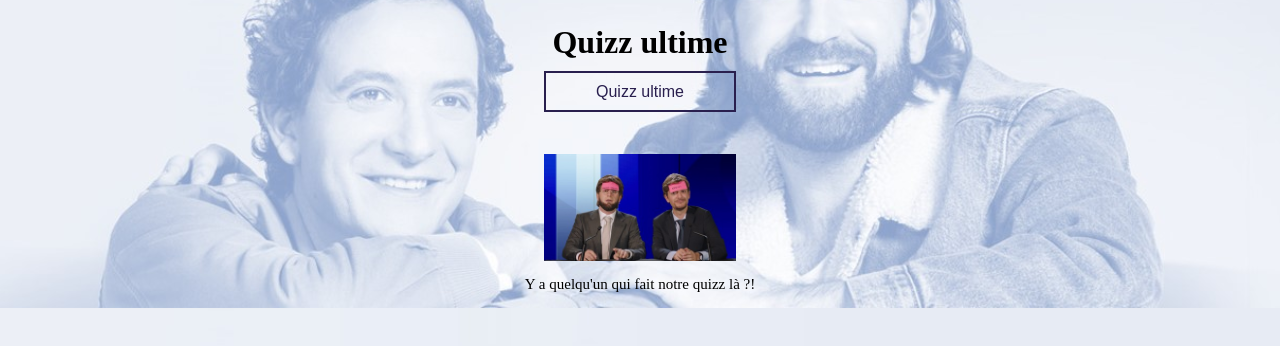
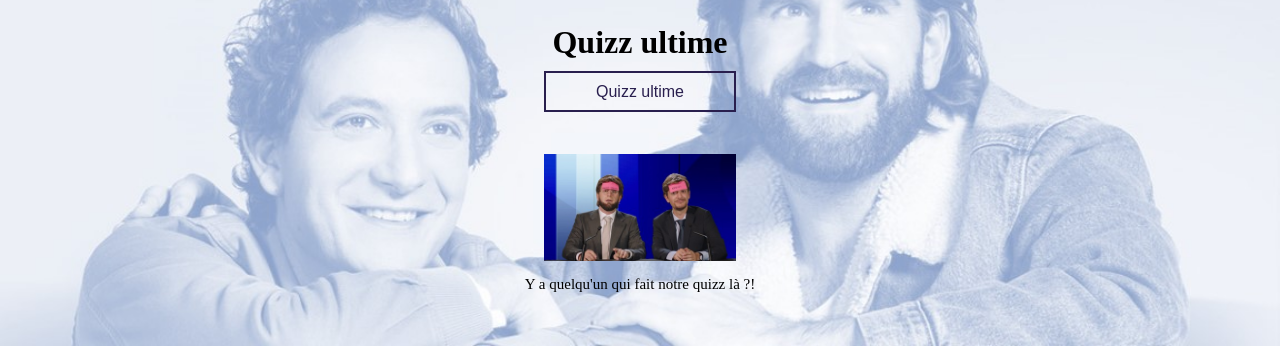
Before and after one commit to Antoine723/CPourUnQuizz, a PHP site: page /php/quizz.php in a window 1280 px wide. Shown: the part 454-800 px from the top of the page. Run offline with PHP 8.4, Linux system fonts and the light colour scheme.

Commit message:
Modif fond écran
Fond écran général depuis common.css

```diff
--- a/css/common.css
+++ b/css/common.css
@@ -3,8 +3,8 @@
     background-color:#E8FFFF
 } */
 body{
-    background-color: rgb(214, 230, 252);
-    background-image: url(../images/palmashow_bleu.jpg);
-    background-position: center top;
+    padding: 0;
+    margin: 0;
+    background: url(../images/palmashow_bleu.jpg) no-repeat center fixed;
     -webkit-background-size:cover ;
 }
--- a/css/quizz.css
+++ b/css/quizz.css
@@ -1,10 +1,3 @@
-body{
-    background-color: rgb(214, 230, 252);
-    background-image: url(../images/palmashow_bleu.jpg);
-    background-position: center top;
-    -webkit-background-size:cover ;
-}
-
 h1.title{
     text-align: center;
 }
--- a/php/home.php
+++ b/php/home.php
@@ -3,6 +3,7 @@
     <?php include("header.php")?>
 
     <link rel="stylesheet" href="../css/home.css">
+    <link rel="stylesheet" href="../css/common.css">
 
     <body>
         <h1>Bienvenue sur le PalmaQuizz</h1>
--- a/php/quizz.php
+++ b/php/quizz.php
@@ -2,6 +2,7 @@
 <html lang="fr">
     <?php include("header.php")?>
     <link rel="stylesheet" href="../css/quizz.css">
+    <link rel="stylesheet" href="../css/common.css">
     <body>
         <div>
             <p>
```
Also changed, not shown: css/home.css (+0 -8 lines).
